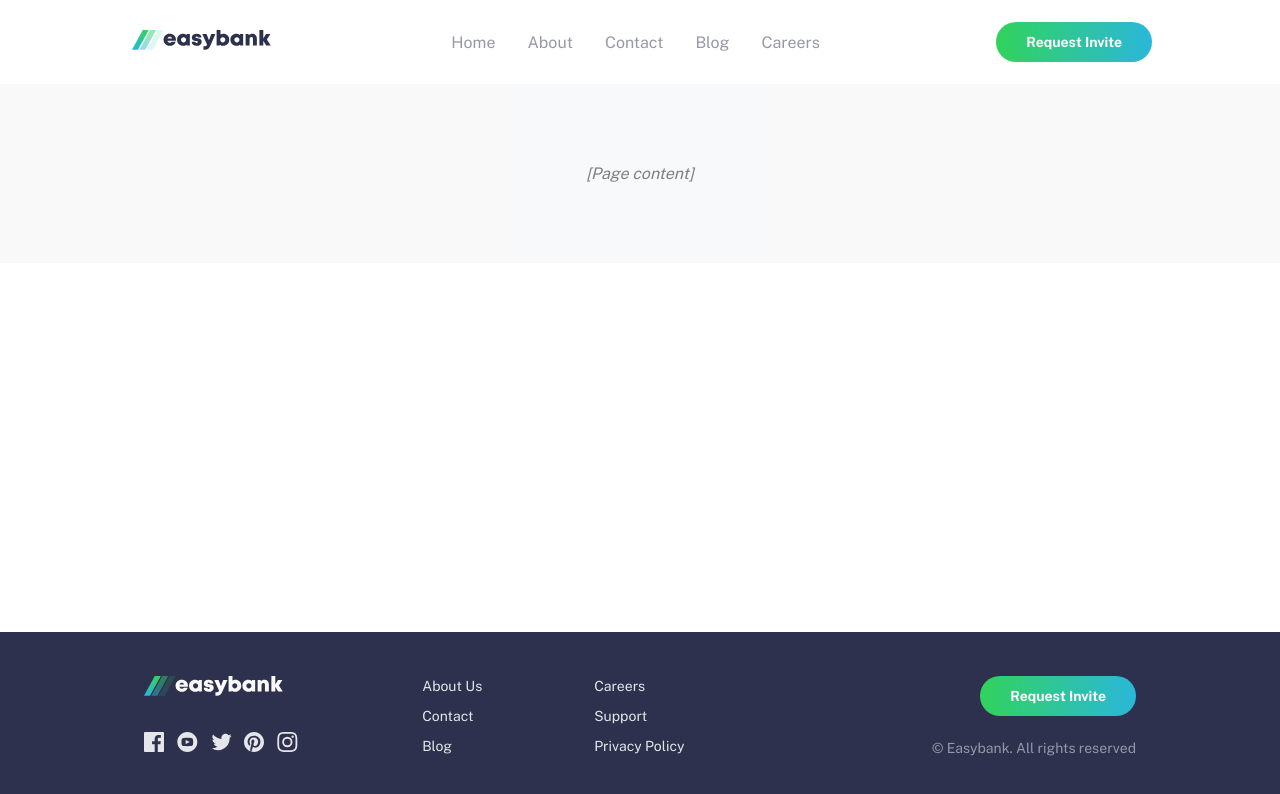
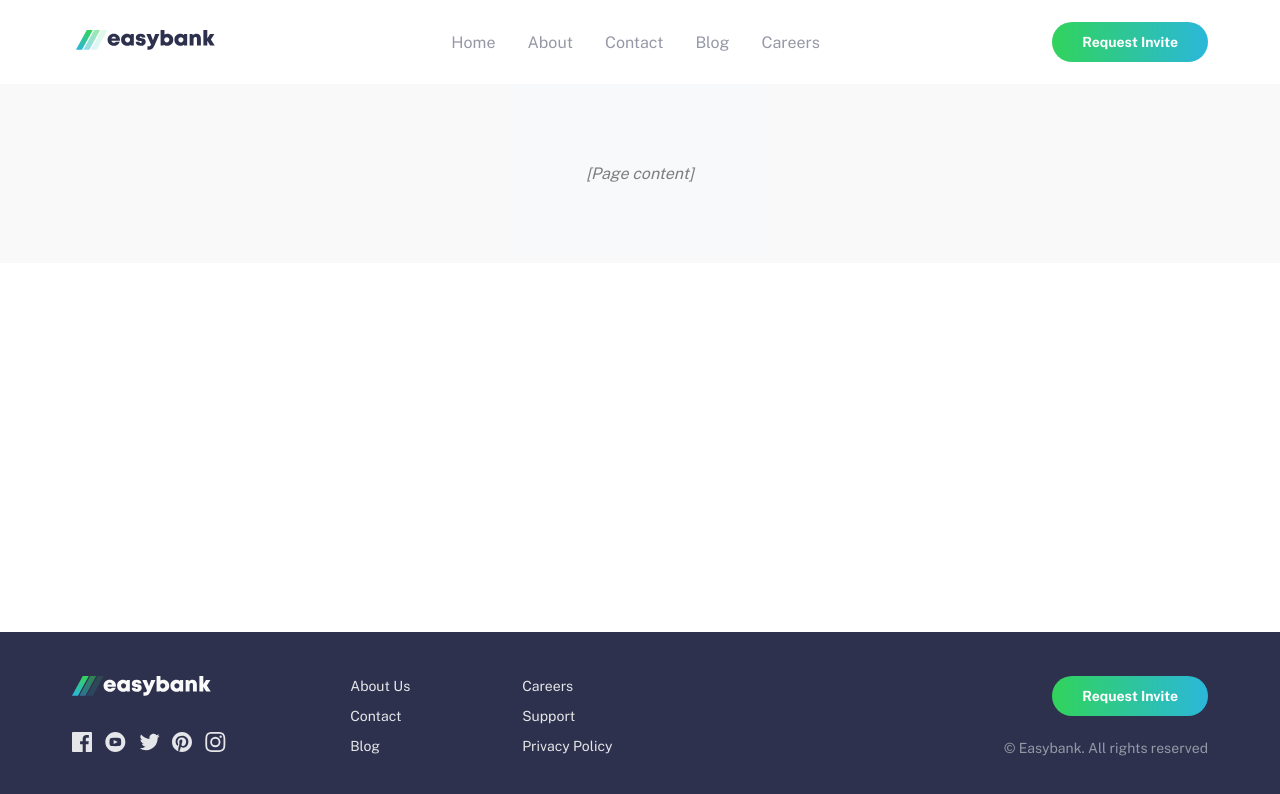
Before and after one commit to diego-aquino/easybank, a Next.js app: page / in a window 1280 px wide. Shown: the top 794 px of the page. Built offline with nearby package versions, Linux system fonts and the light colour scheme.

Commit message:
Improve overall responsiveness

```diff
--- a/src/styles/components/common/Footer.ts
+++ b/src/styles/components/common/Footer.ts
@@ -7,9 +7,9 @@ import { getScreenWideBackground } from 'utils/styles';
 
 export const Container = styled.footer`
   width: 100%;
-  max-width: 1024px;
+  max-width: 1200px;
   margin: 0 auto;
-  padding: 11rem 4rem;
+  padding: 11rem 8rem;
 
   display: flex;
   align-items: center;
@@ -19,8 +19,8 @@ export const Container = styled.footer`
 
   @media (max-width: 640px) {
     flex-direction: column;
-    padding-left: 0;
-    padding-right: 0;
+    padding-left: 4rem;
+    padding-right: 4rem;
   }
 `;
 
--- a/src/styles/components/common/Header.ts
+++ b/src/styles/components/common/Header.ts
@@ -7,8 +7,9 @@ import { Anchor } from './Active';
 
 export const Container = styled.header`
   width: 100%;
+  max-width: 1200px;
   height: 21rem;
-  max-width: 1024px;
+  padding: 0 8rem;
   margin: 0 auto;
 
   display: flex;
@@ -19,6 +20,7 @@ export const Container = styled.header`
 
   @media (max-width: 768px) {
     height: 16rem;
+    padding: 0 4rem;
   }
 `;
 
@@ -32,7 +34,7 @@ export const NavbarLinkUl = styled.ul`
   list-style: none;
 
   @media (max-width: 768px) {
-    width: calc(100% - 8rem);
+    width: 100%;
     max-width: 70rem;
     border-radius: 1rem;
     padding: 6rem;
@@ -63,7 +65,7 @@ export const Navbar = styled.nav<NavbarProps>`
 
       position: absolute;
       top: 16rem;
-      left: 0;
+      left: -4rem;
       z-index: 1;
 
       display: ${({ modalActive }) => (modalActive ? 'block' : 'none')};
@@ -131,12 +133,13 @@ export const NavbarLi = styled.li`
     padding: 0 2rem;
 
     a {
-      padding: 3rem 1rem;
+      padding: 8rem 0.5rem;
     }
   }
 
   @media (max-width: 768px) {
     a {
+      padding: 3rem 0.5rem;
       color: ${theme.colors.primary.darkBlue};
     }
   }
--- a/src/styles/components/common/Layout.ts
+++ b/src/styles/components/common/Layout.ts
@@ -2,7 +2,6 @@ import styled from 'styled-components';
 
 export const Container = styled.div`
   min-height: 100vh;
-  padding: 0 4rem;
 
   display: flex;
   flex-direction: column;
--- a/src/styles/global.ts
+++ b/src/styles/global.ts
@@ -7,6 +7,7 @@ const GlobalStyle = createGlobalStyle`
     box-sizing: border-box;
 
     font-family: 'Public Sans', sans-serif;
+    word-wrap: break-word;
   }
 
   :root {
--- a/src/utils/styles.ts
+++ b/src/utils/styles.ts
@@ -43,7 +43,7 @@ export function getScreenWideBackground(
       position: absolute;
       top: 0;
       left: 50%;
-      width: 100vw;
+      width: max(100vw, 100%);
       height: 100%;
       transform: translateX(-50%);
       z-index: -1;
```
Also changed, not shown: src/styles/components/home/Section.ts (+7 -1 lines).
